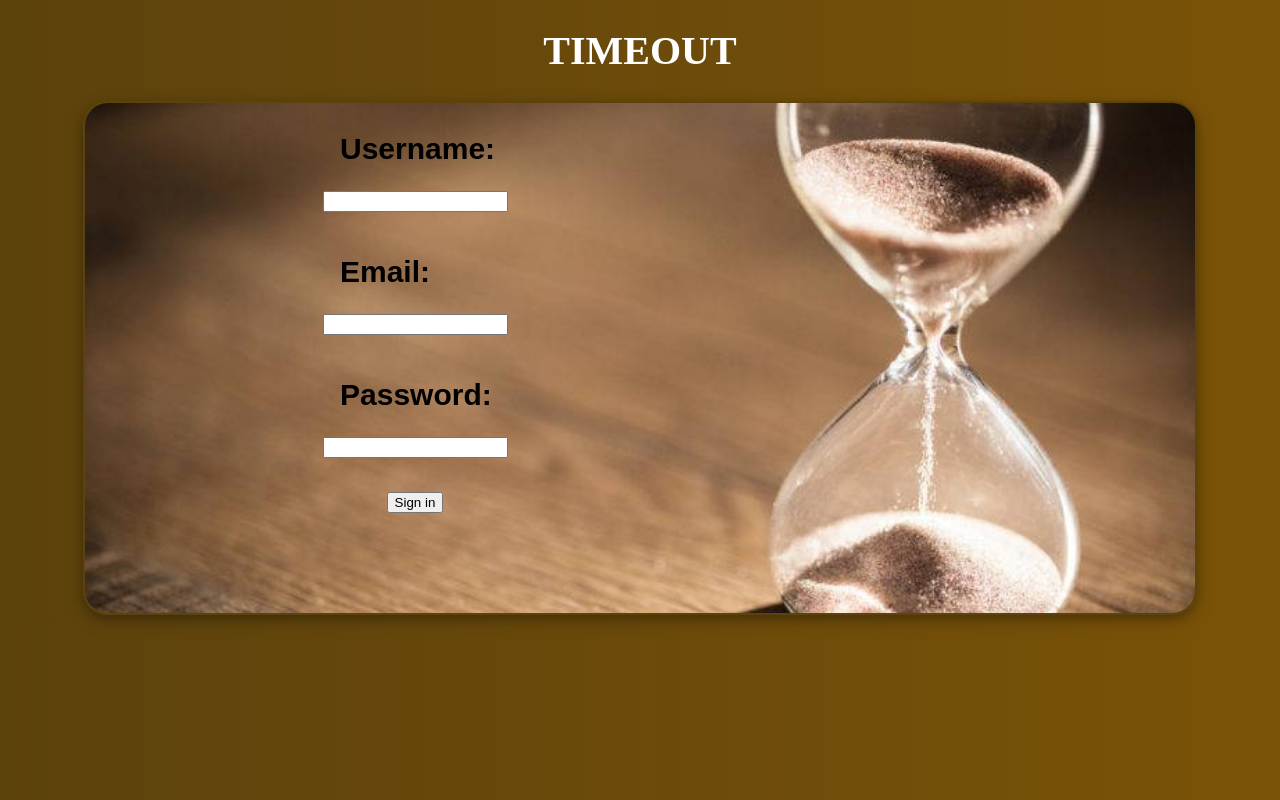
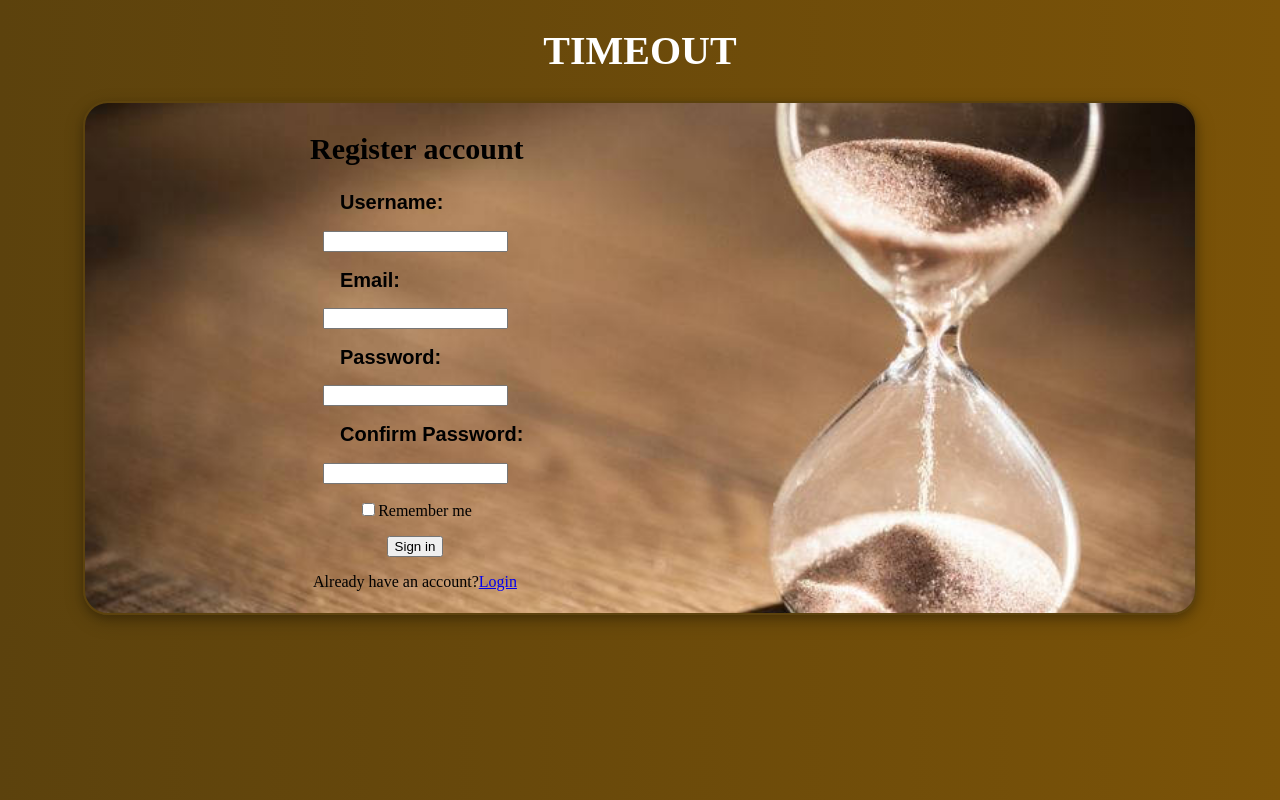
Before and after one commit to LmaoGey/TT5L-9-CSP1123-MINI-IT-PROJECT, a plain HTML site: page index.html in a window 1280 px wide. Drawn offline with Linux system fonts and the light colour scheme.

Commit message:
added features

```diff
--- a/index.html
+++ b/index.html
@@ -10,19 +10,25 @@
    <h1>TIMEOUT</h1>
     <form action="account_handler.php" method="POST">
       <div>
+        <h2 id="register">Register account</h2>
         <h2>Username:</h2>
 
-        <p><input type="text" id="username" name="username" required /><br /><br /></p>
+        <p><input type="text" id="username" name="username" required /><br /></p>
 
         <h2>Email:</h2>
 
-        <p><input type="email" id="email" name="email" required /><br /><br /></p>
+        <p><input type="email" id="email" name="email" required /><br /></p>
 
         <h2>Password:</h2>
 
-        <p><input type="password"id="password" name="password"required/><br /><br /></p>
+        <p><input type="password"id="password" name="password"required/><br /></p>
 
+        <h2>Confirm Password:</h2>
+
+        <p><input type="password"id="password" name="password"required/><br /></p>
+        <p><input type="checkbox">Remember me</p>
         <p><input type="submit" value="Sign in" /></p>
+        <p>Already have an account?<a href="#">Login</a></p>
 
       </div>
     </form>
--- a/loginpage.css
+++ b/loginpage.css
@@ -25,10 +25,18 @@ h1{
 
 h2{
     font-family: Arial, Helvetica, sans-serif;
-    font-size: 30px;
+    font-size: 20px;
     color: black;
     text-indent: 250px;
 
+}
+
+#register{
+    font-family:'Times New Roman', Times, serif;
+    font-size: 30px;
+
+    color: black;
+    text-indent: 220px;
 }
 
 p{
```
